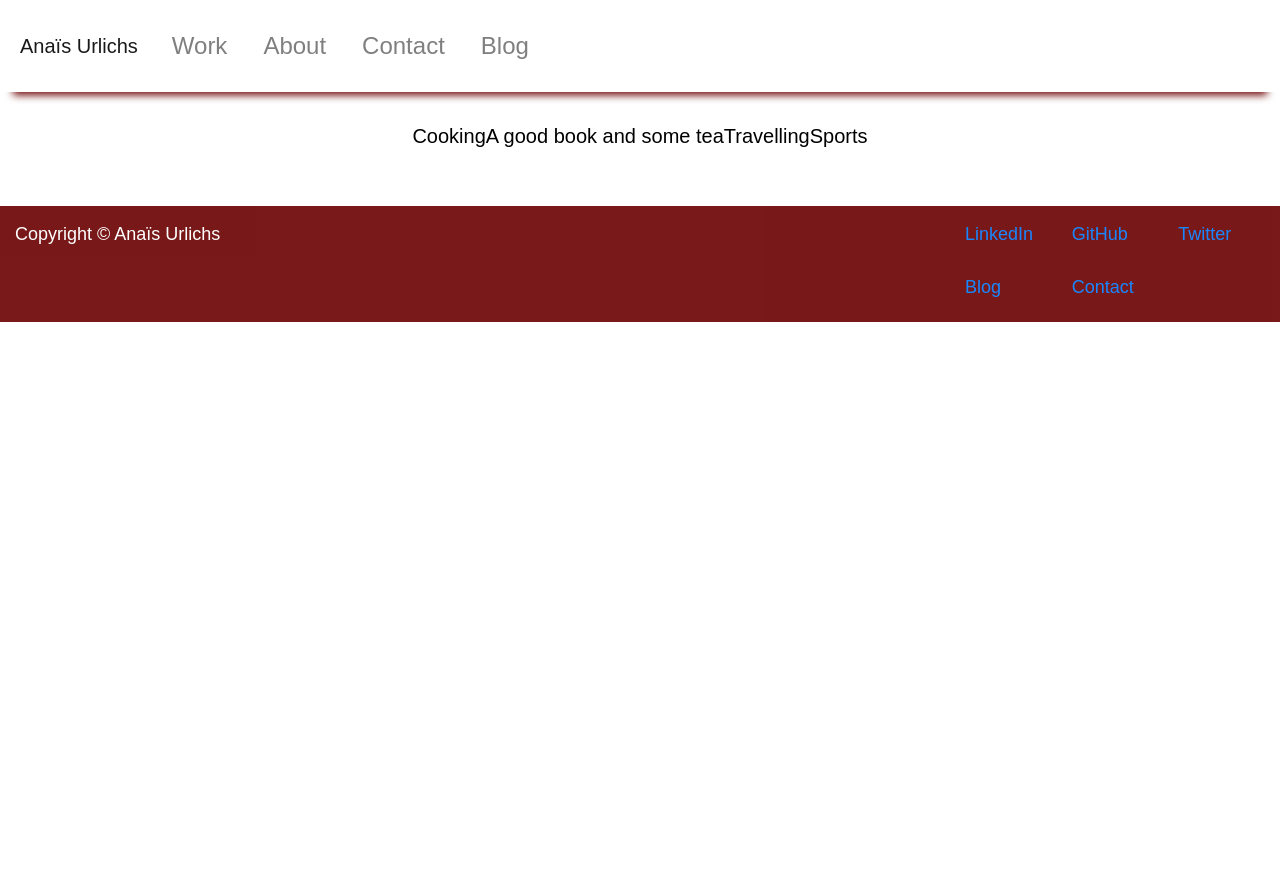
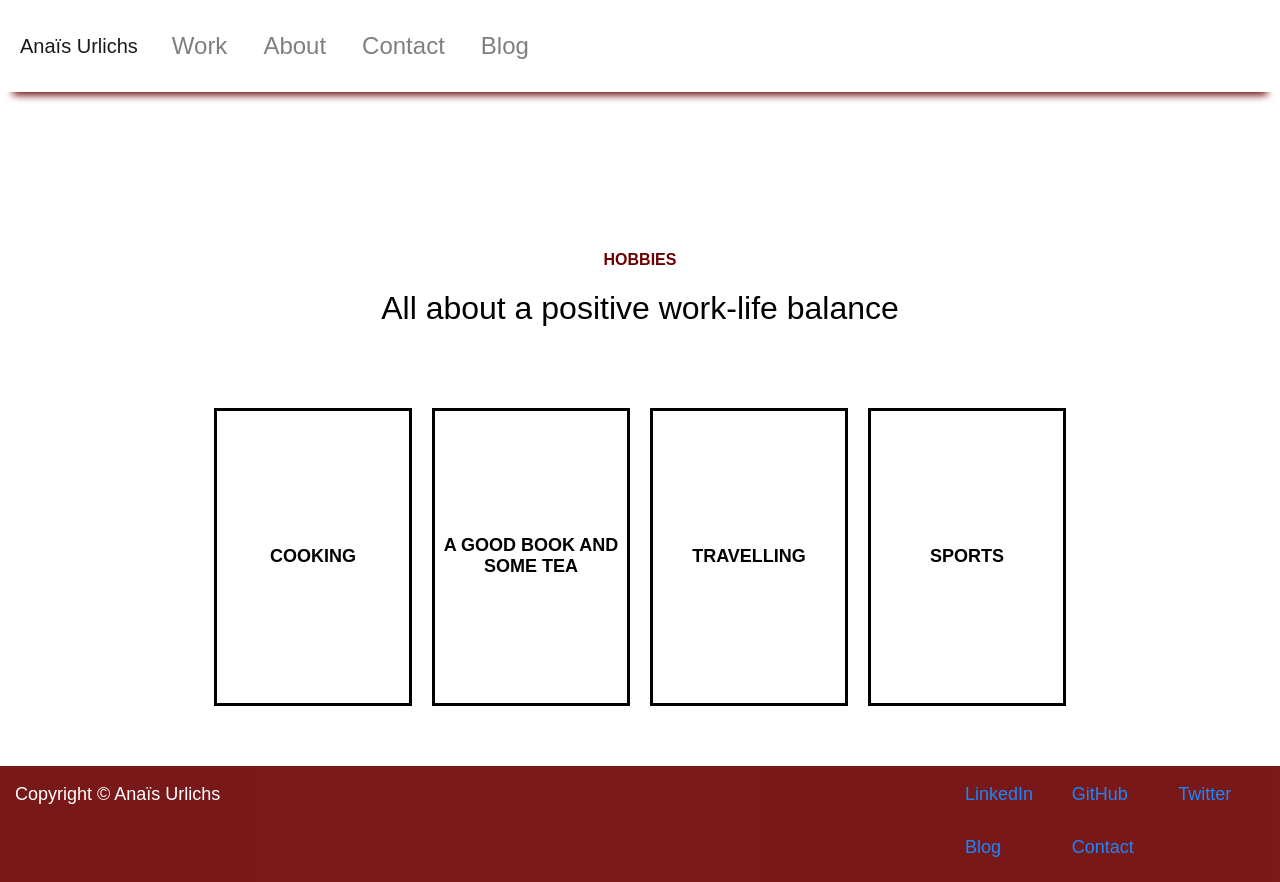
Before and after one commit to AnaisUrlichs/myWebsite, a React (Create React App) app: page /about in a window 1280 px wide. Before the commit the page ends 800 px from the top, so only its background shows below. Built offline with nearby package versions, Linux system fonts and the light colour scheme.

Commit message:
Changes to the About page

```diff
--- a/src/components/About.css
+++ b/src/components/About.css
@@ -0,0 +1,102 @@
+* {
+  padding: 0;
+  margin: 0;
+  list-style: none;
+  box-sizing: border-box;
+}
+
+body {
+  font-family: "Source Sans Pro", sans-serif;
+  color: #000000;
+  background-color: white;
+  margin: 0 auto;
+}
+
+.navSpace {
+  padding: 50px;
+}
+
+.hobbies {
+  margin-top: 150px;
+}
+
+.hobbies h5 {
+  font-size: 16px;
+  margin: 10px auto;
+  color: #6b0000;
+  text-align: center;
+  text-transform: uppercase;
+  font-weight: bold;
+}
+
+.hobbies h3 {
+  font-size: 32px;
+  text-align: center;
+  margin: 20px auto;
+}
+
+.flex-container {
+  display: flex;
+  justify-content: center;
+  align-items: center;
+  flex-wrap: wrap;
+}
+
+#hobbies div {
+  border-style: solid;
+  border-color: black;
+  border-width: 3px;
+  width: 198px;
+  height: 298px;
+  margin: 10px;
+  background-color: white;
+  align-items: center;
+}
+
+#hobbies h5 {
+  position: relative;
+  font-size: 18px;
+  top: 50%;
+  left: 50%;
+  transform: translate(-50%, -50%);
+  color: black;
+  text-align: center;
+  margin: auto auto;
+  text-transform: uppercase;
+}
+
+#hobbies #cooking:hover {
+  background-image: url("image/cooking.png");
+  background-repeat: no-repeat;
+}
+
+#hobbies #cooking:hover h5 {
+  opacity: 0;
+}
+
+#hobbies #reading:hover {
+  background-image: url("image/reading.png");
+  background-repeat: no-repeat;
+}
+
+#hobbies #reading:hover h5 {
+  opacity: 0;
+}
+
+#hobbies #travelling:hover {
+  background-image: url("image/travelling.png");
+  background-repeat: no-repeat;
+}
+
+#hobbies #travelling:hover h5 {
+  opacity: 0;
+}
+
+#hobbies #sports:hover {
+  background-image: url("image/sports.png");
+  background-repeat: no-repeat;
+}
+
+#hobbies #sports:hover h5 {
+  opacity: 0;
+}
--- a/src/components/About.jsx
+++ b/src/components/About.jsx
@@ -1,9 +1,12 @@
 import React, { Component } from "react";
+import "./About.css";
 
 export default class About extends Component {
   render() {
     return (
-      <div class="hobbies">
+      <div>
+        <div className="navSpace" />
+        <div className="hobbies">
           <h5>Hobbies</h5>
           <h3>All about a positive work-life balance</h3>
 
@@ -22,6 +25,7 @@ export default class About extends Component {
             </div>
           </div>
         </div>
+      </div>
     );
   }
 }
```
Lines whose indentation alone changed are shown as unchanged.
